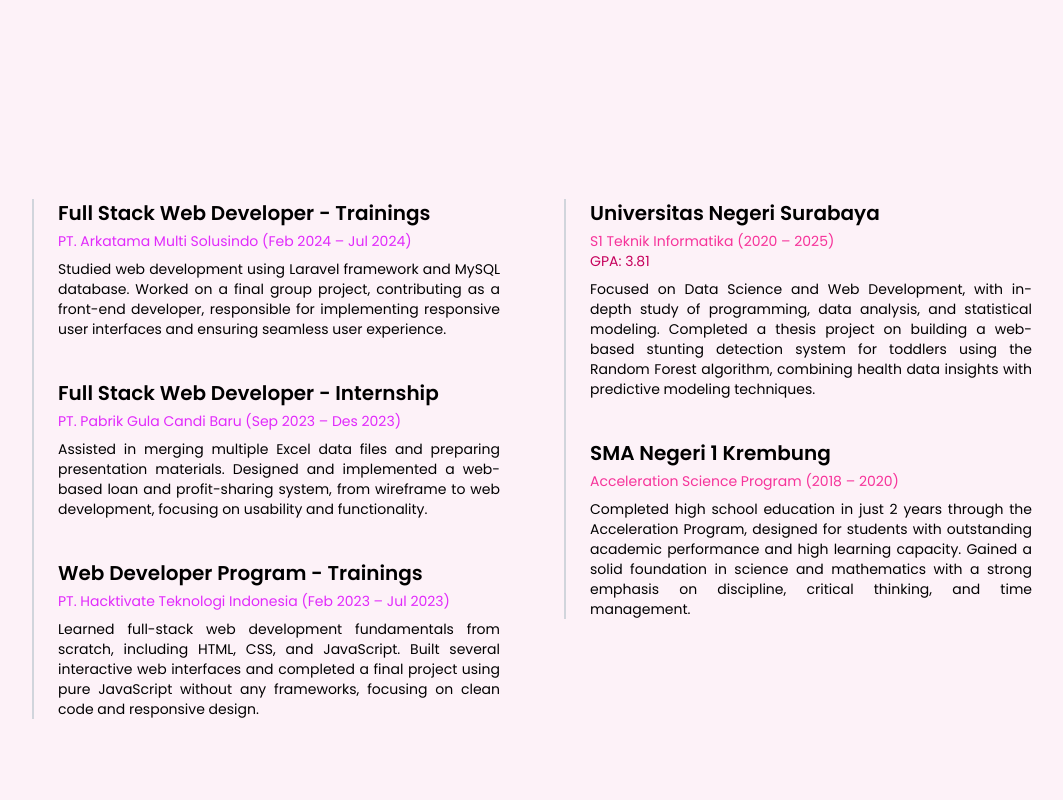
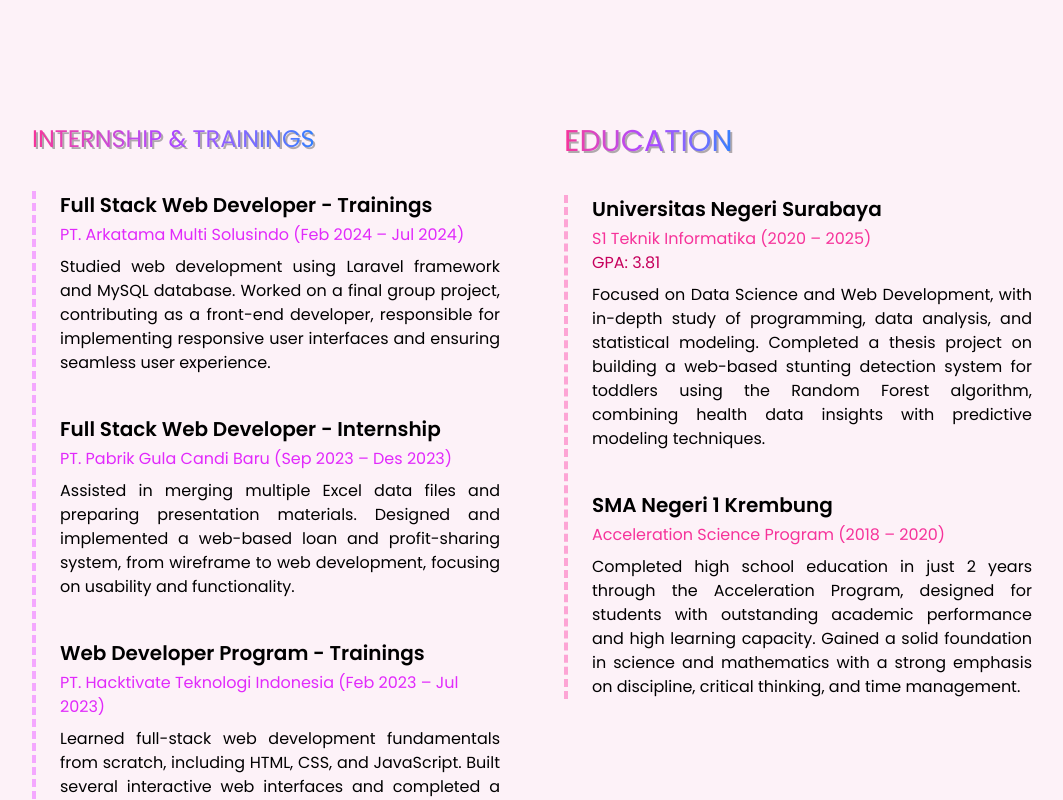
Before and after one commit to silviansi/portfolio, a Vue app: page / in a window 1280 px wide. Shown: the part 1900-2700 px from the top of the page, without its empty margins (108-1171 px from the left). Built offline with nearby package versions, Linux system fonts and the light colour scheme.

Commit message:
update to y2k retro dreamy

```diff
--- a/src/components/Path.vue
+++ b/src/components/Path.vue
@@ -1,193 +1,79 @@
 <template>
     <!-- EXPERIENCE & EDUCATION -->
-    <section ref="experienceSection" class="py-20 max-w-5xl mx-auto px-3 grid md:grid-cols-2 gap-16" id="experience">
+    <section class="py-20 max-w-5xl mx-auto px-3 grid md:grid-cols-2 gap-16 font-['VT323'] text-black dark:text-white" id="path">
 
         <!-- Internship & Trainings -->
-        <div ref="internshipSection">
-            <h2 ref="internshipTitle" class="text-3xl font-bold uppercase border-b-4 border-fuchsia-500 inline-block pb-1 mb-8">
+        <div>
+            <h2 class="text-2xl font-['Press_Start_2P'] uppercase text-transparent bg-clip-text bg-gradient-to-r from-pink-500 via-purple-500 to-blue-500 inline-block pb-1 mb-8 drop-shadow-[2px_2px_0_rgba(0,0,0,0.3)]">
                 Internship & Trainings
             </h2>
-            <div class="space-y-10 border-l-2 border-gray-300 pl-6">
-
-                <div ref="internshipItems" class="relative experience-item">
+            <div class="space-y-10 border-l-4 border-dashed border-fuchsia-300 pl-6">
+                <div class="relative experience-item">
                     <h3 class="text-xl font-semibold mb-1">Full Stack Web Developer - Trainings</h3>
-                    <p class="text-sm text-fuchsia-500 dark:text-indigo-300 font-medium">PT. Arkatama Multi Solusindo (Feb 2024 – Jul 2024)</p>
-                    <p class="text-sm text-justify mt-2">
+                    <p class="text-base text-fuchsia-500 dark:text-indigo-300 font-medium">PT. Arkatama Multi Solusindo (Feb 2024 – Jul 2024)</p>
+                    <p class="text-base text-justify mt-2">
                         Studied web development using Laravel framework and MySQL database.
                         Worked on a final group project, contributing as a front-end developer, responsible for implementing responsive user interfaces and ensuring seamless user experience.
                     </p>
                 </div>
 
-                <div ref="internshipItems" class="relative experience-item">
+                <div class="relative experience-item">
                     <h3 class="text-xl font-semibold mb-1">Full Stack Web Developer - Internship</h3>
-                    <p class="text-sm text-fuchsia-500 dark:text-indigo-300 font-medium">PT. Pabrik Gula Candi Baru (Sep 2023 – Des 2023)</p>
-                    <p class="text-sm text-justify mt-2">
+                    <p class="text-base text-fuchsia-500 dark:text-indigo-300 font-medium">PT. Pabrik Gula Candi Baru (Sep 2023 – Des 2023)</p>
+                    <p class="text-base text-justify mt-2">
                         Assisted in merging multiple Excel data files and preparing presentation materials.
                         Designed and implemented a web-based loan and profit-sharing system, from wireframe to web development, focusing on usability and functionality.
                     </p>
                 </div>
 
-                <div ref="internshipItems" class="relative experience-item">
+                <div class="relative experience-item">
                     <h3 class="text-xl font-semibold mb-1">Web Developer Program - Trainings</h3>
-                    <p class="text-sm text-fuchsia-500 dark:text-indigo-300 font-medium">PT. Hacktivate Teknologi Indonesia (Feb 2023 – Jul 2023)</p>
-                    <p class="text-sm text-justify mt-2">
+                    <p class="text-base text-fuchsia-500 dark:text-indigo-300 font-medium">PT. Hacktivate Teknologi Indonesia (Feb 2023 – Jul 2023)</p>
+                    <p class="text-base text-justify mt-2">
                         Learned full-stack web development fundamentals from scratch, including HTML, CSS, and JavaScript.
                         Built several interactive web interfaces and completed a final project using pure JavaScript without any frameworks, focusing on clean code and responsive design.
                     </p>
                 </div>
-
             </div>
         </div>
 
         <!-- Education -->
-        <div ref="educationSection">
-            <h2 ref="educationTitle" class="text-3xl font-bold uppercase border-b-4 border-pink-500 inline-block pb-1 mb-8">
+        <div>
+            <h2 class="text-3xl font-['Press_Start_2P'] uppercase text-transparent bg-clip-text bg-gradient-to-r from-pink-500 via-purple-500 to-blue-500 inline-block pb-1 mb-8 drop-shadow-[2px_2px_0_rgba(0,0,0,0.3)]">
                 Education
             </h2>
-
-            <div class="space-y-10 border-l-2 border-gray-300 pl-6">
-
-                <div ref="educationItems" class="relative experience-item">
+            <div class="space-y-10 border-l-4 border-dashed border-pink-300 pl-6">
+                <div class="relative experience-item">
                     <h3 class="text-xl font-semibold mb-1">Universitas Negeri Surabaya</h3>
-                    <p class="text-sm text-pink-500 dark:text-pink-300 font-medium">S1 Teknik Informatika (2020 – 2025)</p>
-                    <p class="text-sm text-pink-700 dark:text-pink-400 font-medium">GPA: 3.81</p>
-                    <p class="text-sm text-justify mt-2">
+                    <p class="text-base text-pink-500 dark:text-pink-300 font-medium">S1 Teknik Informatika (2020 – 2025)</p>
+                    <p class="text-base text-pink-700 dark:text-pink-400 font-medium">GPA: 3.81</p>
+                    <p class="text-base text-justify mt-2">
                         Focused on Data Science and Web Development, with in-depth study of programming, data analysis, and statistical modeling.
                         Completed a thesis project on building a web-based stunting detection system for toddlers using the Random Forest algorithm, combining health data insights with predictive modeling techniques.
                     </p>
                 </div>
 
-                <div ref="educationItems" class="relative experience-item">
+                <div class="relative experience-item">
                     <h3 class="text-xl font-semibold mb-1">SMA Negeri 1 Krembung</h3>
-                    <p class="text-sm text-pink-500 dark:text-pink-300 font-medium">Acceleration Science Program (2018 – 2020)</p>
-                    <p class="text-sm text-justify mt-2">
+                    <p class="text-base text-pink-500 dark:text-pink-300 font-medium">Acceleration Science Program (2018 – 2020)</p>
+                    <p class="text-base text-justify mt-2">
                         Completed high school education in just 2 years through the Acceleration Program, designed for students with outstanding academic performance and high learning capacity.
                         Gained a solid foundation in science and mathematics with a strong emphasis on discipline, critical thinking, and time management.
                     </p>
                 </div>
-
             </div>
         </div>
-
     </section>
 </template>
 
 <script setup>
-import { ref, onMounted, nextTick } from "vue";
-import { gsap } from 'gsap';
-import { ScrollTrigger } from 'gsap/ScrollTrigger';
-
-// Register ScrollTrigger plugin
-gsap.registerPlugin(ScrollTrigger);
-
-// Template refs
-const experienceSection = ref(null);
-const internshipSection = ref(null);
-const internshipTitle = ref(null);
-const internshipItems = ref([]);
-const educationSection = ref(null);
-const educationTitle = ref(null);
-const educationItems = ref([]);
-
-onMounted(async () => {
-    await nextTick();
-
-    // Set initial state for internship items
-    gsap.set(internshipTitle.value, { opacity: 0, y: 50 });
-    gsap.set(educationTitle.value, { opacity: 0, y: 50 });
-    if (internshipItems.value.length > 0) {
-        gsap.set(internshipItems.value, { opacity: 0, y: 40 });
-    }
-    if (educationItems.value.length > 0) {
-        gsap.set(educationItems.value, { opacity: 0, y: 40 });
-    }
-
-    // Internship section animations
-    gsap.fromTo(internshipTitle.value,
-        { opacity: 0, y: 50 },
-        {
-        opacity: 1,
-        y: 0,
-        duration: 1.2,
-        ease: "power2.out",
-        scrollTrigger: {
-            trigger: internshipSection.value,
-            start: "top 80%",
-            end: "bottom 20%",
-            toggleActions: "play none none reverse"
-        }
-        }
-    );
-
-    if (internshipItems.value.length > 0) {
-        gsap.fromTo(internshipItems.value,
-        {
-            opacity: 0,
-            y: 40
-        },
-        {
-            opacity: 1,
-            y: 0,
-            duration: 0.8,
-            ease: "power2.out",
-            stagger: 0.2,
-            scrollTrigger: {
-            trigger: internshipSection.value,
-            start: "top 75%",
-            end: "bottom 20%",
-            toggleActions: "play none none reverse"
-            }
-        }
-        );
-    }
-
-    // Education section animations
-    gsap.fromTo(educationTitle.value,
-        { opacity: 0, y: 50 },
-        {
-        opacity: 1,
-        y: 0,
-        duration: 1.2,
-        ease: "power2.out",
-        scrollTrigger: {
-            trigger: educationSection.value,
-            start: "top 80%",
-            end: "bottom 20%",
-            toggleActions: "play none none reverse"
-        }
-        }
-    );
-
-    if (educationItems.value.length > 0) {
-        gsap.fromTo(educationItems.value,
-        {
-            opacity: 0,
-            y: 40
-        },
-        {
-            opacity: 1,
-            y: 0,
-            duration: 0.8,
-            ease: "power2.out",
-            stagger: 0.2,
-            scrollTrigger: {
-            trigger: educationSection.value,
-            start: "top 75%",
-            end: "bottom 20%",
-            toggleActions: "play none none reverse"
-            }
-        }
-        );
-}}
-);
+// GSAP and ScrollTrigger removed as requested
 </script>
 
 <style scoped>
-/* Experience items initial state */
 .experience-item {
     transition: all 0.3s ease;
 }
-
 .experience-item:hover {
     transform: translateX(5px);
 }
```
